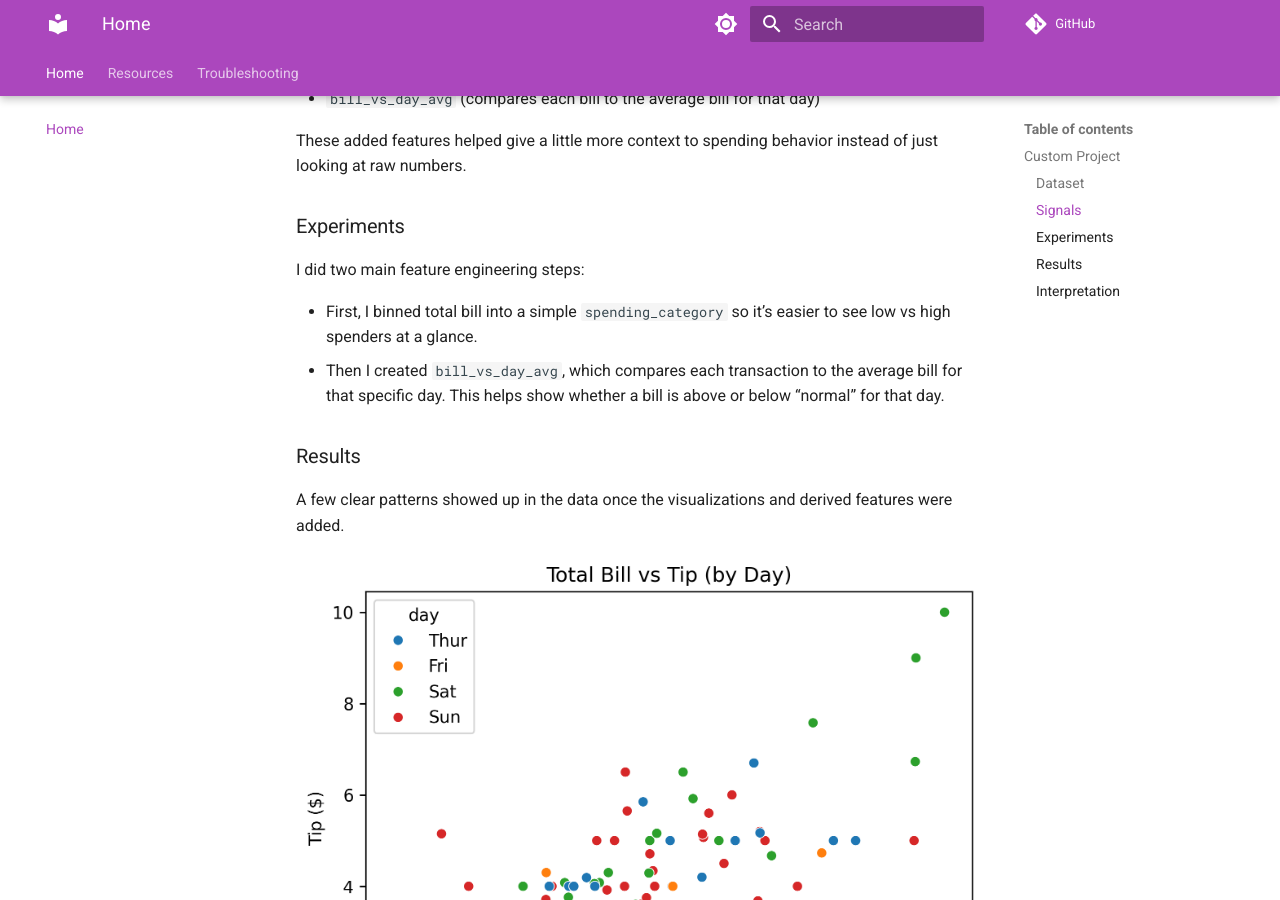
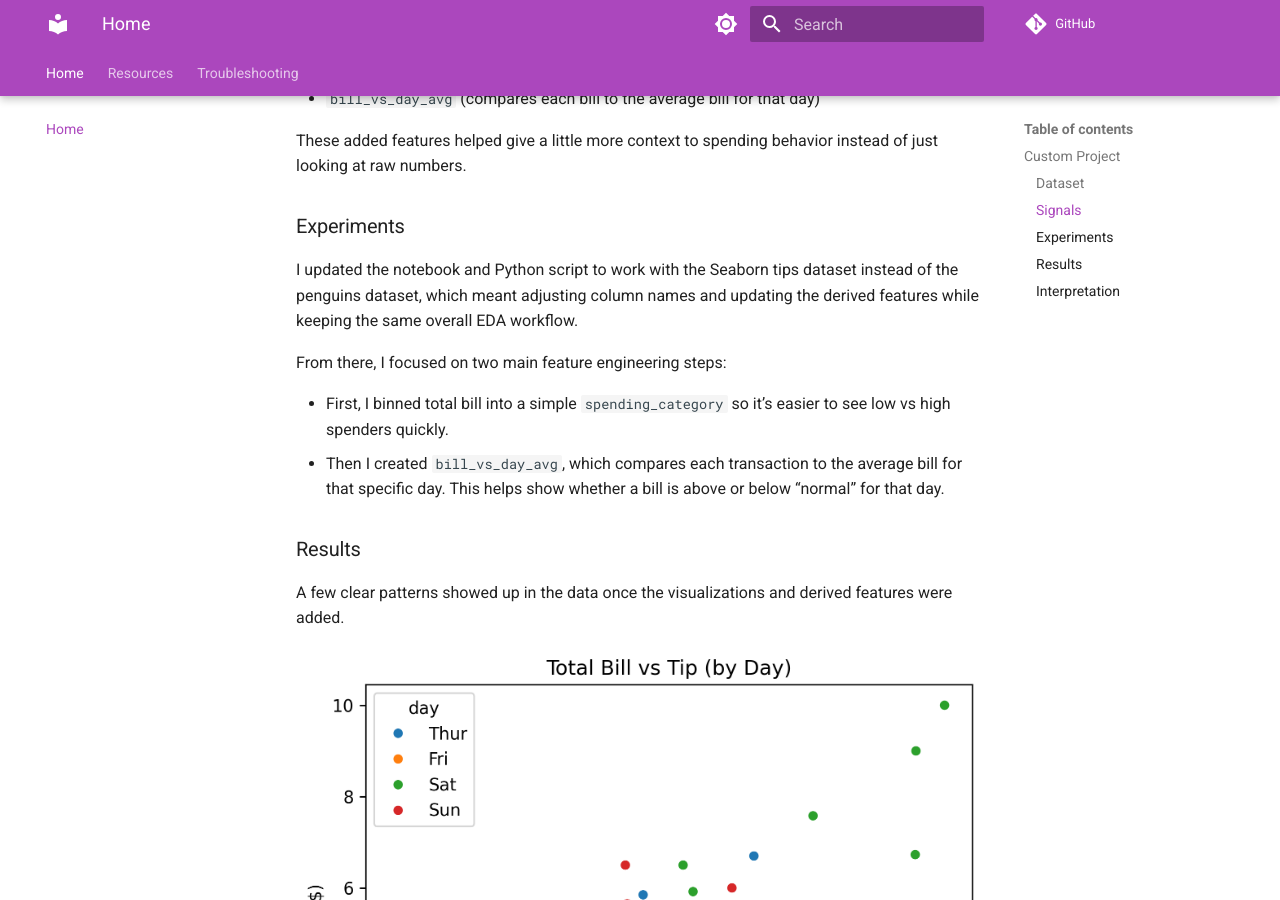
Before and after one commit to abeaderstadt/datafun-04-notebooks, an MkDocs documentation site: the page built from docs/index.md, in a window 1280 px wide and 900 px high, scrolled down 1011 px. Built offline with MkDocs 1.6.1 and Material for MkDocs 9.7.7, drawn with Linux system fonts in a browser that asks for light colours; comment, search, counter and statistics services are not loaded.

Commit message:
Update experiments section

```diff
--- a/docs/index.md
+++ b/docs/index.md
@@ -35,9 +35,11 @@ I used both the original dataset columns and a couple of engineered features:
 These added features helped give a little more context to spending behavior instead of just looking at raw numbers.
 
 ### Experiments
-I did two main feature engineering steps:
+I updated the notebook and Python script to work with the Seaborn tips dataset instead of the penguins dataset, which meant adjusting column names and updating the derived features while keeping the same overall EDA workflow.
 
-- First, I binned total bill into a simple `spending_category` so it’s easier to see low vs high spenders at a glance.
+From there, I focused on two main feature engineering steps:
+
+- First, I binned total bill into a simple `spending_category` so it’s easier to see low vs high spenders quickly.
 - Then I created `bill_vs_day_avg`, which compares each transaction to the average bill for that specific day. This helps show whether a bill is above or below “normal” for that day.
 
 ### Results
```
